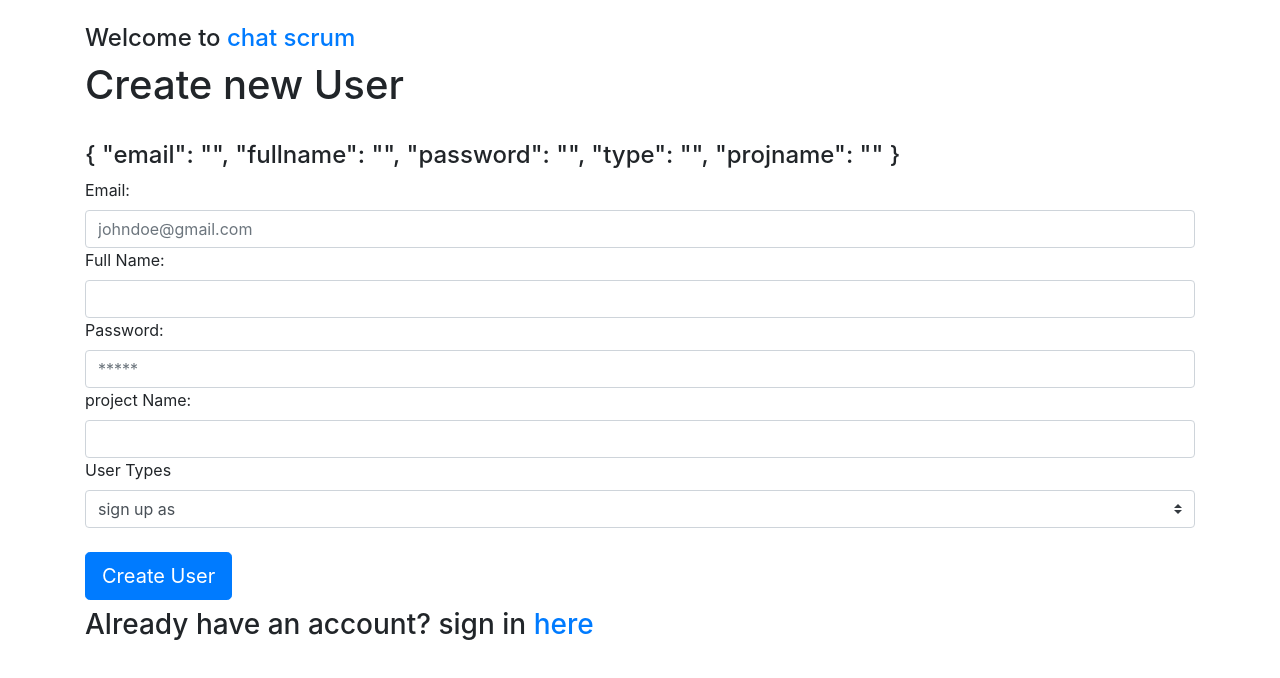
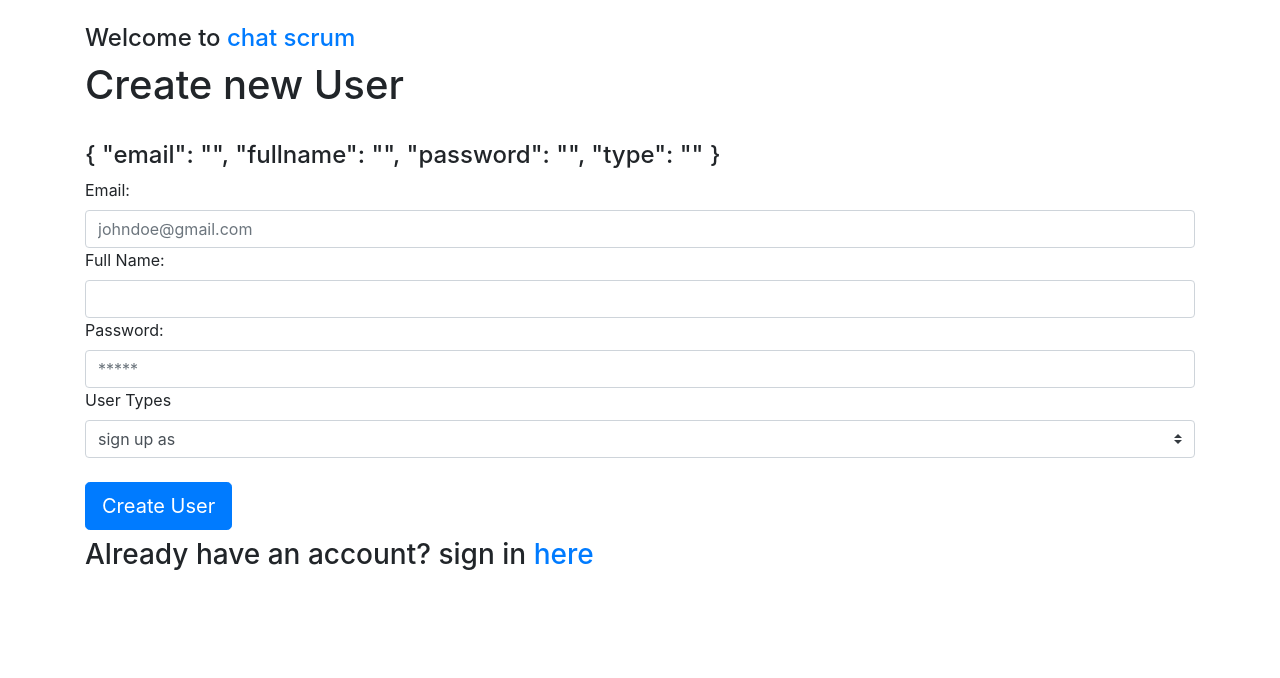
Before and after one commit to Prometheo/Angularfrontend, an Angular app in the folder olaoyejnrchatscrum/: page /signup in a window 1280 px wide. Shown: the top 678 px of the page. Built offline with nearby package versions, Linux system fonts and the light colour scheme.

Commit message:
rremoved projname

```diff
--- a/olaoyejnrchatscrum/src/app/scrumdata.service.ts
+++ b/olaoyejnrchatscrum/src/app/scrumdata.service.ts
@@ -10,12 +10,14 @@ export class ScrumdataService {
   constructor(private _http: HttpClient) { }
   _url = 'https://liveapi.chatscrum.com/scrum/api/scrumusers/';
   _loginurl = 'https://liveapi.chatscrum.com/scrum/api-token-auth/';
+  _scrumProjectUrl = 'https://liveapi.chatscrum.com/scrum/api/scrumprojects/project_id';
+
   public httpOptions = {
     headers: new HttpHeaders({'Content-Type': 'application/json'})
   }
 
   signup(user: Scrumuser) {
-    return this._http.post<any>(this._url, {'email':user['email'], 'password': user['password'], 'full_name': user['fullname'], 'usertype': user['type'], 'projname': user['projname']}, this.httpOptions)
+    return this._http.post<any>(this._url, {'email':user['email'], 'password': user['password'], 'full_name': user['fullname'], 'usertype': user['type']}, this.httpOptions)
   }
   login(user) {
     return this._http.post<any>(this._loginurl, {'username':user['email'], 'password': user['password'], 'project': user['projectname']}, this.httpOptions)
@@ -23,4 +25,7 @@ export class ScrumdataService {
   loggedIn() {
     return !!localStorage.getItem('token')
   }
+  allProjectGoals(project_id) {
+    return this._http.post<any>(this._scrumProjectUrl + project_id, this.httpOptions);
+  }
 }
--- a/olaoyejnrchatscrum/src/app/scrumuser.ts
+++ b/olaoyejnrchatscrum/src/app/scrumuser.ts
@@ -4,7 +4,6 @@ export class Scrumuser {
         public fullname: string,
         public password: string,
         public type: string,
-        public projname: string,
     ){}
 
 }
--- a/olaoyejnrchatscrum/src/app/signup/signup.component.html
+++ b/olaoyejnrchatscrum/src/app/signup/signup.component.html
@@ -27,11 +27,11 @@
                 <small *ngIf="password.errors.pattern" class="text-danger">Please make sure password contains a special character and a number and >=8 characters</small>
 
             </div>
-            <div class="form_group">
+            <!-- <div class="form_group">
                 <label for="">project Name:</label>
                 <input required name="projname" type="text" pattern="\w+"  #projname=ngModel  class="form-control" [(ngModel)]="scrumUserModel.projname">
                 <small *ngIf="projname.invalid && projname.touched" class="text-danger">please provide a project name</small>
-            </div>
+            </div> -->
         </div>
         <div class="form_group">
             <label for="">User Types</label>
--- a/olaoyejnrchatscrum/src/app/signup/signup.component.ts
+++ b/olaoyejnrchatscrum/src/app/signup/signup.component.ts
@@ -17,7 +17,7 @@ export class SignupComponent implements OnInit {
   }
 
   userTypes = ["Developer", "Owner"];
-  scrumUserModel = new Scrumuser('','','','','');
+  scrumUserModel = new Scrumuser('','','','');
   feedback;
 
   onSubmit() {
```
